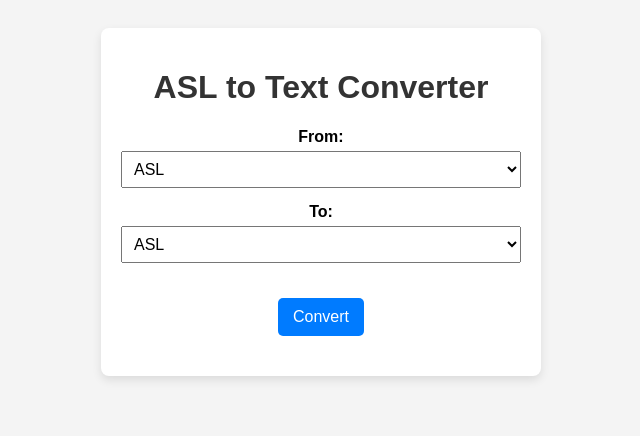
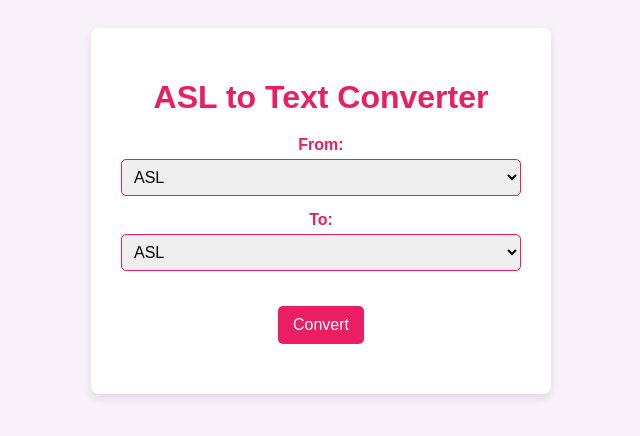
Before and after one commit to bookwalamustafa/Philly-CodeFest-2025, a plain HTML site: page frontend/index.html in a window 1280 px wide. Shown: the whole page, without its empty margins (319-959 px from the left). Drawn offline with Linux system fonts and the light colour scheme.

Commit message:
added pink them

```diff
--- a/frontend/styles.css
+++ b/frontend/styles.css
@@ -1,13 +1,13 @@
 body {
     font-family: Arial, sans-serif;
-    background-color: #f4f4f4;
+    background-color: #f9f1f9; /* Light pink background */
     text-align: center;
     padding: 20px;
 }
 
 .container {
     background: white;
-    padding: 20px;
+    padding: 30px;
     max-width: 400px;
     margin: auto;
     border-radius: 8px;
@@ -15,7 +15,9 @@ body {
 }
 
 h1 {
-    color: #333;
+    color: #e91e63; /* Bright pink color for the title */
+    font-size: 2rem;
+    margin-bottom: 20px;
 }
 
 .dropdown-container {
@@ -25,6 +27,7 @@ h1 {
 label {
     font-size: 16px;
     font-weight: bold;
+    color: #e91e63; /* Matching pink color for labels */
 }
 
 select {
@@ -32,10 +35,17 @@ select {
     padding: 8px;
     margin-top: 5px;
     font-size: 16px;
+    border: 1px solid #e91e63; /* Pink border for select dropdowns */
+    border-radius: 5px;
+}
+
+select:focus {
+    outline: none;
+    border-color: #c2185b; /* Slightly darker pink on focus */
 }
 
 button {
-    background: #007bff;
+    background: #e91e63; /* Pink background for the button */
     color: white;
     padding: 10px 15px;
     border: none;
@@ -46,7 +56,7 @@ button {
 }
 
 button:hover {
-    background: #0056b3;
+    background: #c2185b; /* Darker pink on hover */
 }
 
 #output {
```
Also changed, not shown: frontend/images/Logo.jpg (added).
